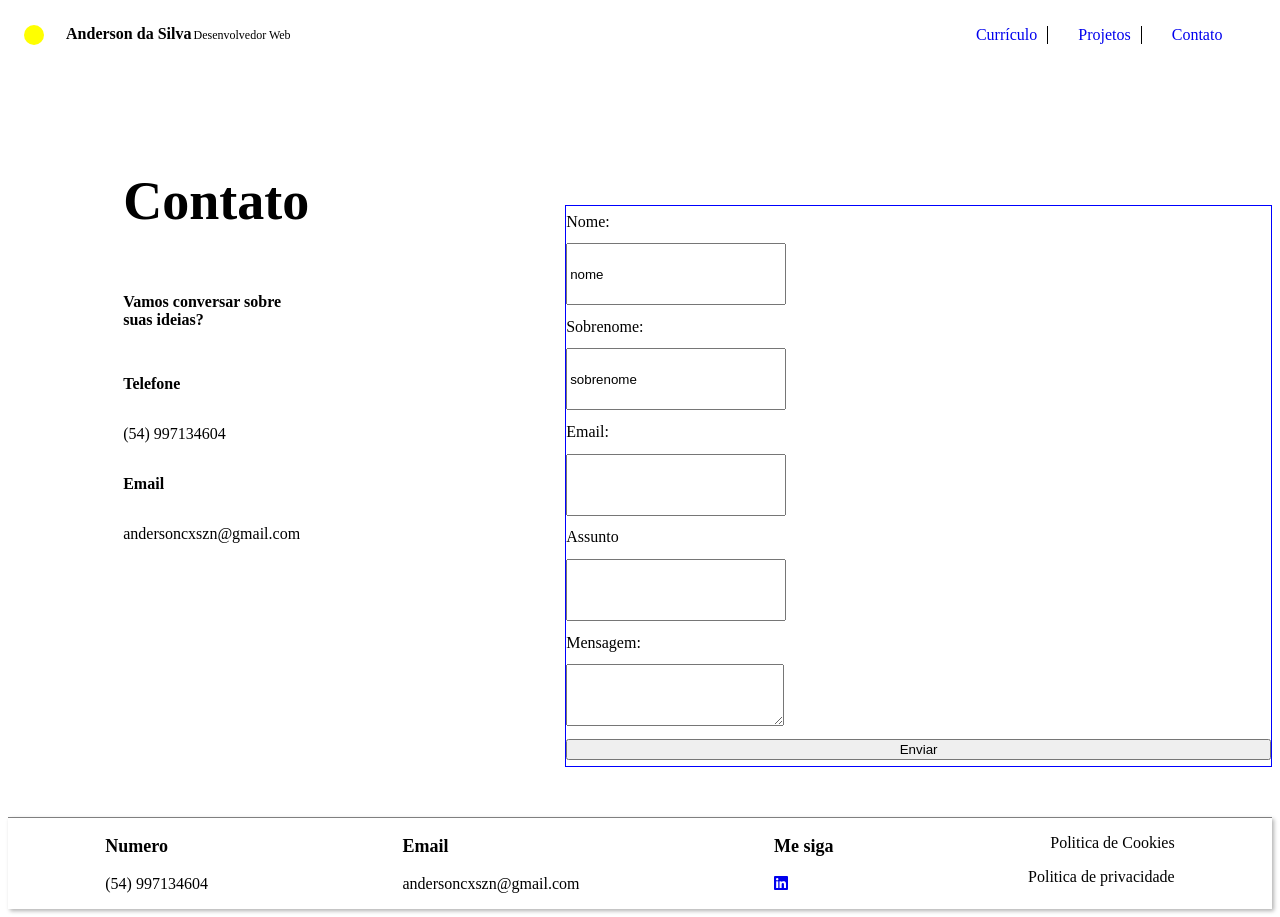
After one commit to andersonstorqui/portfolio_Anderson, a PHP site: page /contato.php in a window 1280 px wide. The commit adds this page. Run offline with PHP 8.4, Linux system fonts and the light colour scheme.

Commit message:
Feat; dados sendo salvos no banco mysql

```diff
--- /dev/null
+++ b/contato.php
@@ -0,0 +1,83 @@
+<!DOCTYPE html>
+<html lang="en">
+<head>
+    <meta charset="UTF-8">
+    <meta http-equiv="X-UA-Compatible" content="IE=edge">
+    <meta name="viewport" content="width=device-width, initial-scale=1.0">
+    <link rel="stylesheet" type="text/css" href="style.css">
+    <link rel="stylesheet" href="https://cdnjs.cloudflare.com/ajax/libs/font-awesome/5.15.3/css/all.min.css">
+    <title>PortFólio</title>
+</head>
+<body>
+    <header class="header">
+        <div class="nameTitle">
+            <div class="circle"></div>
+            <div class="title">Anderson da Silva</div>
+            <div class="work">Desenvolvedor Web</div>
+        </div>
+        <div class="navBar">
+            <a href="curriculo.php" class="navBarItem">Currículo</a>
+            <a href="projetos.php" class="navBarItem">Projetos</a>
+            <a href="contato.php" class="navBarItem">Contato</a>
+        </div>
+    </header>
+    <div class="sections">
+            <section>
+                <div class="curriculo "  >
+                <div class="column ">
+                    <h1 class="h1_curriculo">Contato</h1>
+                    <p class="p_paragraph1 bold">Vamos conversar sobre suas ideias?</p>
+                    <p class="bold contato_class">Telefone</p>
+                    <p>(54) 997134604</p>
+                    <p class="bold ">Email</p>
+                    <p>andersoncxszn@gmail.com</p>
+                </div>
+            </div>
+        </section>
+        <section class="section_form">
+            <form onsubmit="return validarForm()" class="form_style" method="POST" action="insereBanco.php">
+                <label class="label" for="meuInput">Nome:</label>
+                <input class="input" type="text" id="nome" name="nome" value="nome">
+
+                <label class="label" for="meuInput">Sobrenome:</label>
+                <input type="text" class="input" id="sobrenome" name="sobrenome" value="sobrenome">
+
+                <label class="label" for="meuInput" require>Email:</label>
+                <input type="text" class="input" id="email" name="email">
+
+                <label class="label" for="meuInput">Assunto</label>
+                <input type="text" class="input" id="assunto" name="assunto">
+
+                <label  class="label"  for="meuInput">Mensagem:</label>
+                <textarea   type="text" class="input" row="6" type="area-text" id="mensagem" name="mensagem"></textarea>
+                <button type="submit">Enviar</button>
+            </form>
+        </section>
+    </div>
+    <?php
+        require 'insereBanco.php';
+        ?>
+    <footer class="footer">
+        <div>
+            <p class="textWeight">Numero</p>
+            <p>(54) 997134604</p>
+        </div>
+        <div>
+            <p class="textWeight">Email</p>
+            <p>andersoncxszn@gmail.com</p>
+        </div>
+        <div>
+            <p class="textWeight">Me siga</p>
+            <!-- icone ig -->
+            <a href="https://www.linkedin.com/in/anderson-storqui-da-silva/">
+                <i class="fab fa-linkedin"></i>
+            </a>
+        </div>
+        <div class="cookies">
+            <p>Politica de Cookies</p>
+            <p>Politica de privacidade</p>
+        </div>
+    </footer>
+</body>
+<script src="script.js"></script>
+</html>
--- a/curriculo.php
+++ b/curriculo.php
@@ -18,7 +18,7 @@
         <div class="navBar">
             <a href="curriculo.php" class="navBarItem">Currículo</a>
             <a href="projetos.php"" class="navBarItem">Projetos</a>
-            <a href="" class="navBarItem">Contato</a>
+            <a href="contato.php" class="navBarItem">Contato</a>
         </div>
     </header>
     <section class="section">
--- /dev/null
+++ b/insereBanco.php
@@ -0,0 +1,35 @@
+<?php
+// Conectar ao banco de dados
+$servername = "localhost";
+$username = "root";
+$password = "root";
+$dbname = "portfolio";
+
+$conn = new mysqli($servername, $username, $password, $dbname);
+
+// Verificar se a conexão foi estabelecida com sucesso
+if ($conn->connect_error) {
+    die("Conexão falhou: " . $conn->connect_error);
+}
+if ($_SERVER['REQUEST_METHOD'] === 'POST' && isset($_POST)) {
+    // Obter os dados do formulário
+    $nome = $_POST["nome"];
+    $sobrenome = $_POST["sobrenome"];
+    $email = $_POST["email"];
+    $assunto = $_POST["assunto"];
+    $mensagem = $_POST["mensagem"];
+
+    // $emailAspasDuplas = str_replace("'", "\"", $email);
+
+
+    // Inserir os dados no banco de dados
+    $sql = "INSERT INTO clientes (nome, sobrenome, email, assunto, mensagem) VALUES ('$nome', '$telefone', '$email', '$assunto', '$mensagem')";
+    if ($conn->query($sql) === TRUE) {
+        echo '<p>Dados salvos com sucesso!</p>';
+
+    } else {
+        echo "Erro ao salvar os dados: " . $conn->error;
+    }
+}
+$conn->close();
+?>
--- a/projetos.php
+++ b/projetos.php
@@ -18,7 +18,7 @@
         <div class="navBar">
             <a href="curriculo.php" class="navBarItem">Currículo</a>
             <a href="" class="navBarItem">Projetos</a>
-            <a href="" class="navBarItem">Contato</a>
+            <a href="contato.php" class="navBarItem">Contato</a>
         </div>
     </header>
 
--- a/script.js
+++ b/script.js
@@ -0,0 +1,12 @@
+function validarForm() {
+  // pegar referências aos campos do formulário
+  var email = document.getElementById('email').value;
+
+  // verificar se os campos estão preenchidos corretamente
+  if (email == '') {
+    alert('Por favor, preencha  o campo Email.');
+    return false;
+  }
+
+  return true;
+}
--- a/style.css
+++ b/style.css
@@ -223,3 +223,42 @@
   width: 350px;
   height: 350px;
 }
+.column {
+  display: flex;
+  flex-direction: column;
+}
+
+.bold {
+  font-weight: 700;
+}
+.contato_class {
+  margin-top: 30px;
+}
+.section_form {
+  display: flex;
+  flex-direction: column;
+  width: 100%;
+  margin-top: 20vh;
+  margin-left: 20vw;
+  border: 1px solid blue;
+  height: 70vh;
+}
+.sections {
+  display: flex;
+  flex-direction: row;
+}
+.form_style {
+  display: flex;
+  flex-direction: column;
+  width: 100%;
+  flex-wrap: wrap;
+  justify-content: space-around;
+  height: 100%;
+}
+.label {
+  width: 10px;
+}
+.input {
+  width: 30%;
+  height: 10%;
+}
```
Also changed, not shown: index.php (+4 -3 lines).
